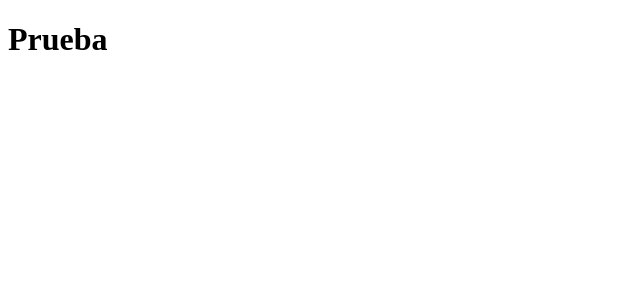
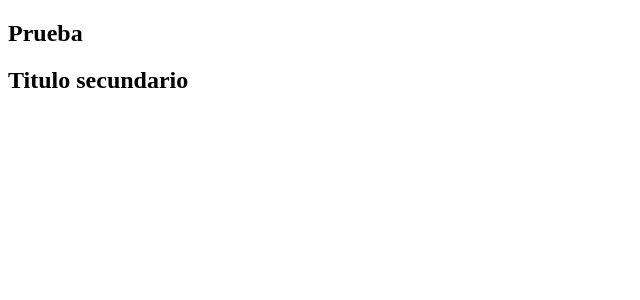
Before and after one commit to MartinCCornejo/primerAppReact, a React (Vite) app: page / in a window 1280 px wide. Shown: the top 300 px of the page, without its empty margins (0-640 px from the left). Built offline with nearby package versions, Linux system fonts and the light colour scheme.

Commit message:
Creamos el componente Informacion

```diff
--- a/src/App.jsx
+++ b/src/App.jsx
@@ -1,6 +1,11 @@
+import Informacion from "./components/Informacion"
+
 function App() {
   return (
-    <h1>Prueba</h1>
+    <section>
+      <h1>Prueba</h1>
+      <Informacion/>
+    </section>
   )
 }
 
--- /dev/null
+++ b/src/components/Informacion.jsx
@@ -0,0 +1,9 @@
+const Informacion = () => {
+  return (
+    <section>
+      <h2>Titulo secundario</h2>
+    </section>
+  );
+};
+
+export default Informacion;
```
